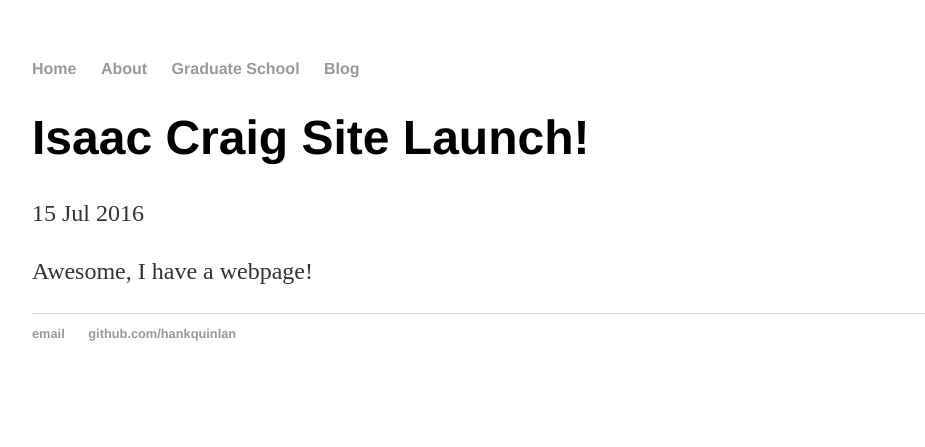
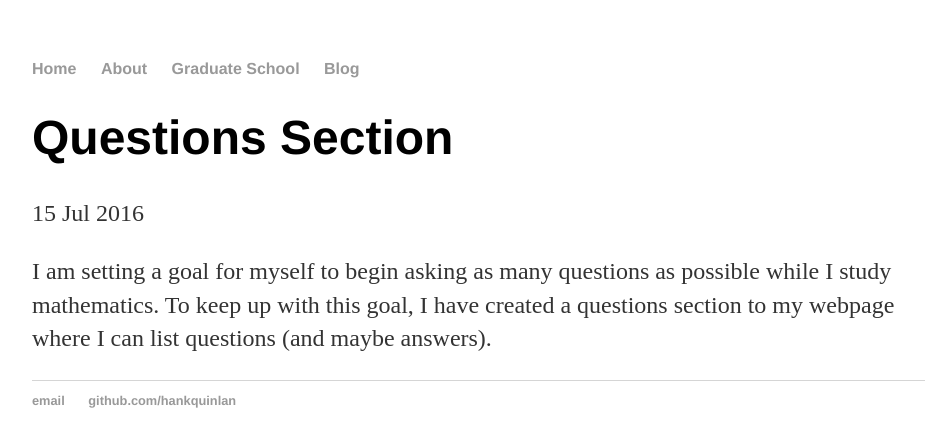
Before and after one commit to isundberg/isaacmc.github.io, a Jekyll site: the page built from _posts/2016-07-15-isaac-craig-site-launch.md, in a window 1280 px wide. Shown: the top 447 px of the page, without its empty margins (160-1085 px from the left). Built offline with Jekyll 4.4.1, drawn with Linux system fonts in a browser that asks for light colours.

Commit message:
Update 2016-07-15-isaac-craig-site-launch.md

```diff
--- a/_posts/2016-07-15-isaac-craig-site-launch.md
+++ b/_posts/2016-07-15-isaac-craig-site-launch.md
@@ -1,7 +1,7 @@
 ---
 layout: post
-title: "Isaac Craig Site Launch!"
+title: "Questions Section"
 date: 2016-07-15
 ---
 
-Awesome, I have a webpage!
+I am setting a goal for myself to begin asking as many questions as possible while I study mathematics. To keep up with this goal, I have created a questions section to my webpage where I can list questions (and maybe answers).
```
